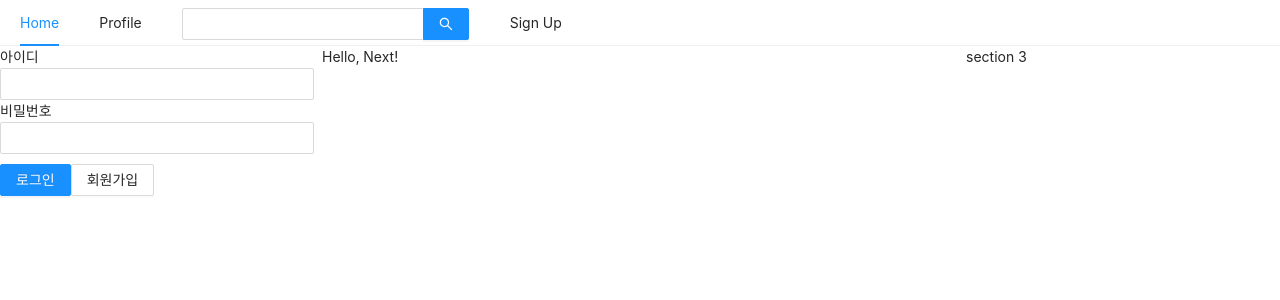
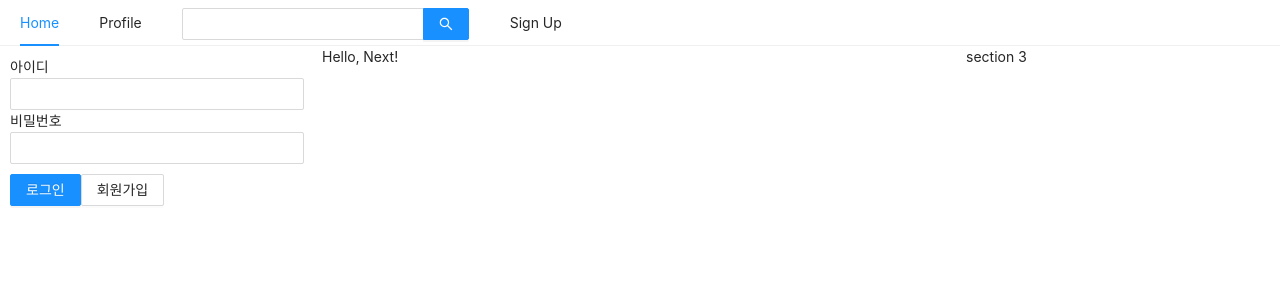
Before and after one commit to chaneesong/react-nodebird, a Next.js app in the folder prepare/: page / in a window 1280 px wide. Shown: the top 300 px of the page. Built offline with nearby package versions, Linux system fonts and the light colour scheme.

Commit message:
refactor: 화면 렌더링 부하를 줄이기 위한 style 분리

```diff
--- a/prepare/components/LoginForm.js
+++ b/prepare/components/LoginForm.js
@@ -5,6 +5,10 @@ import styled from 'styled-components';
 
 const ButtonWrapper = styled.div`
   margin-top: 10px;
+`;
+
+const FormWrapper = styled(Form)`
+  margin: 10px;
 `;
 
 const LoginForm = ({ setIsLoggedIn }) => {
@@ -20,12 +24,11 @@ const LoginForm = ({ setIsLoggedIn }) => {
   }, []);
 
   const onSubmitForm = useCallback(() => {
-    console.log(id, password);
     setIsLoggedIn(true);
   }, [id, password]);
 
   return (
-    <Form onFinish={onSubmitForm}>
+    <FormWrapper onFinish={onSubmitForm}>
       <div>
         <label htmlFor='user-id'>아이디</label>
         <br />
@@ -58,7 +61,7 @@ const LoginForm = ({ setIsLoggedIn }) => {
           </a>
         </Link>
       </ButtonWrapper>
-    </Form>
+    </FormWrapper>
   );
 };
 
```
